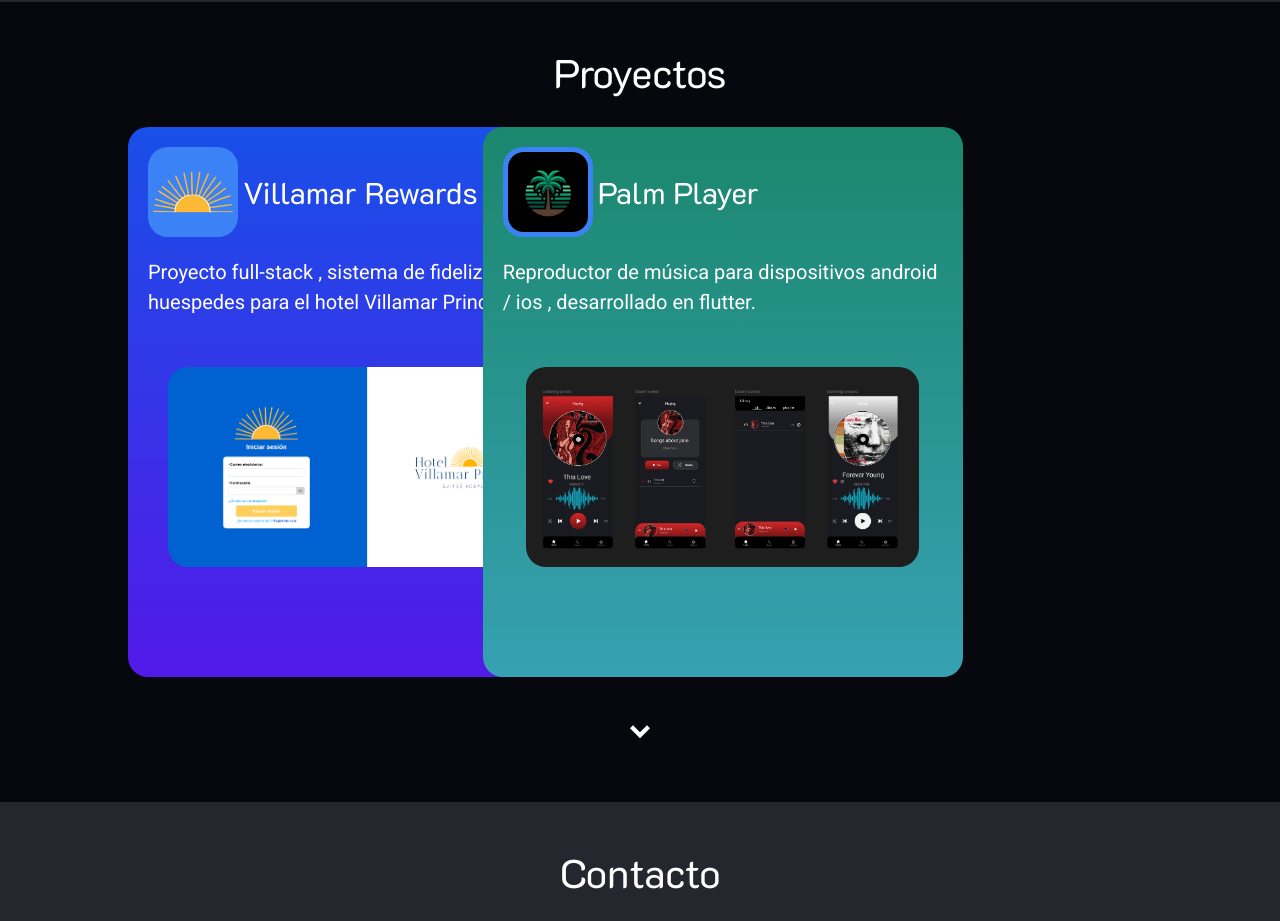
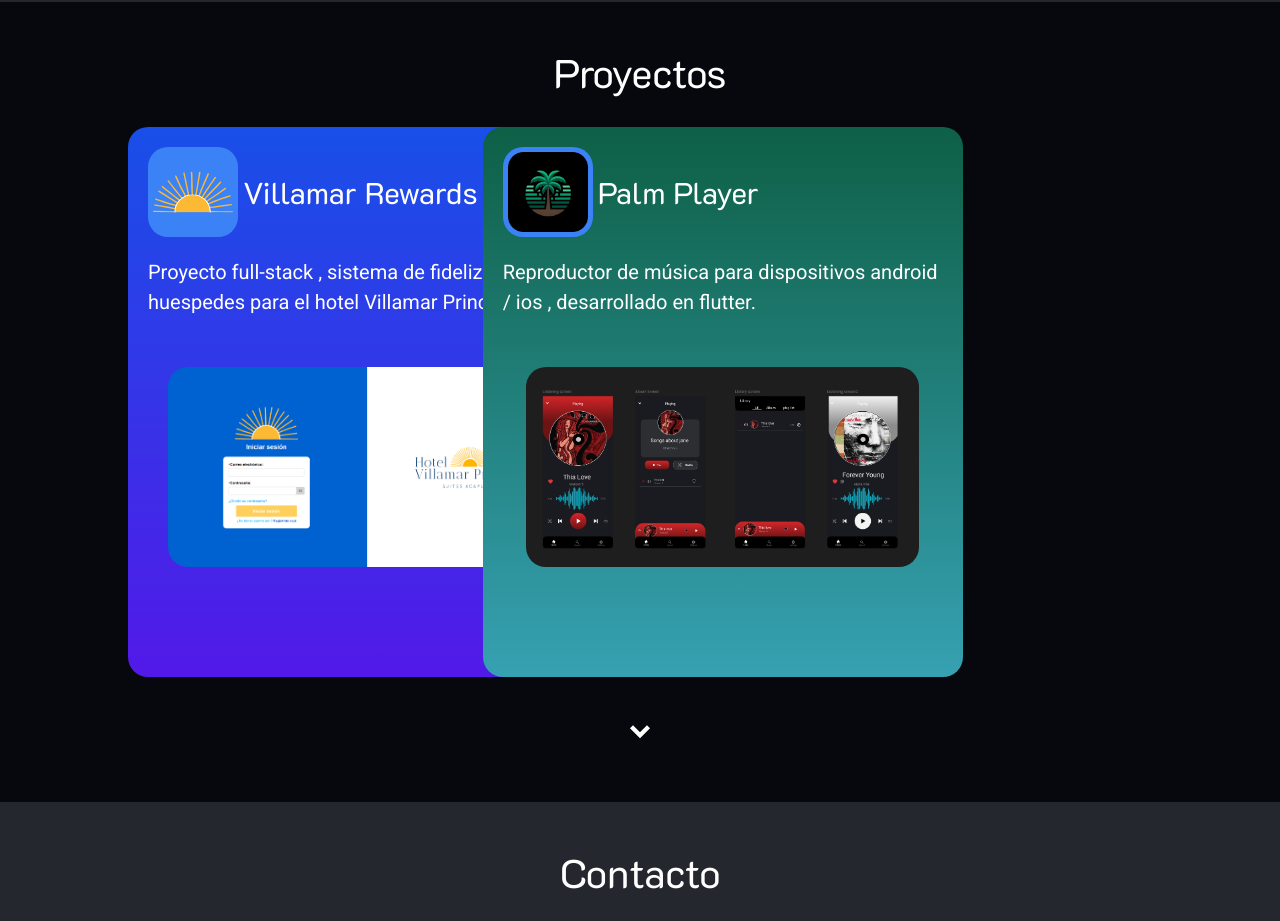
Before and after one commit to DavidAvila502/portfolio2, a React (Vite) app: page / in a window 1280 px wide. Shown: the part 3400-4321 px from the top of the page. Built offline with nearby package versions, Linux system fonts and the light colour scheme; grey boxes are pictures that could not be loaded.

Commit message:
color changed and key added to projects

```diff
--- a/src/config/constants/projects_constants.ts
+++ b/src/config/constants/projects_constants.ts
@@ -28,7 +28,7 @@
       description:
          "Reproductor de música para dispositivos android / ios , desarrollado en flutter.",
       screenShots: [palmPlayerScreenshot1],
-      color1: "#1b876d",
+      color1: "#0e6046",
       color2: "#36a1b2",
    },
 ];
--- a/src/sections/Projects.tsx
+++ b/src/sections/Projects.tsx
@@ -31,8 +31,8 @@
                modules={[Pagination]}
                className="h-[100%] w-[80%] py-[5px]"
             >
-               {projectConstants.map((item) => (
-                  <SwiperSlide>
+               {projectConstants.map((item, index) => (
+                  <SwiperSlide key={index}>
                      <ProjectCard
                         title={item.title}
                         icon={item.icon}
```
